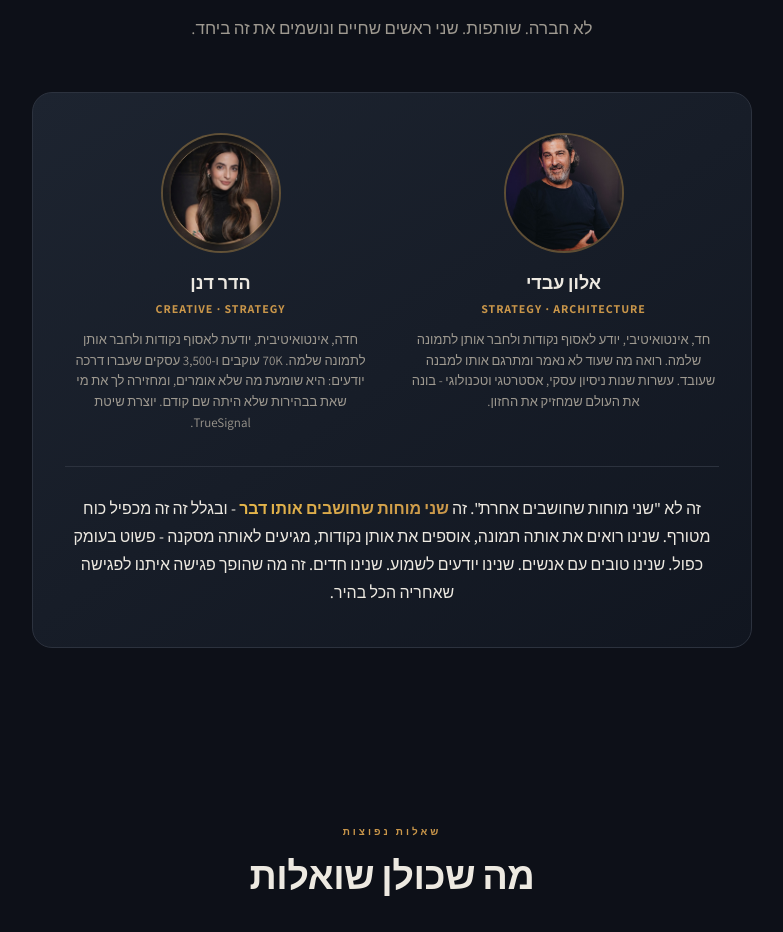
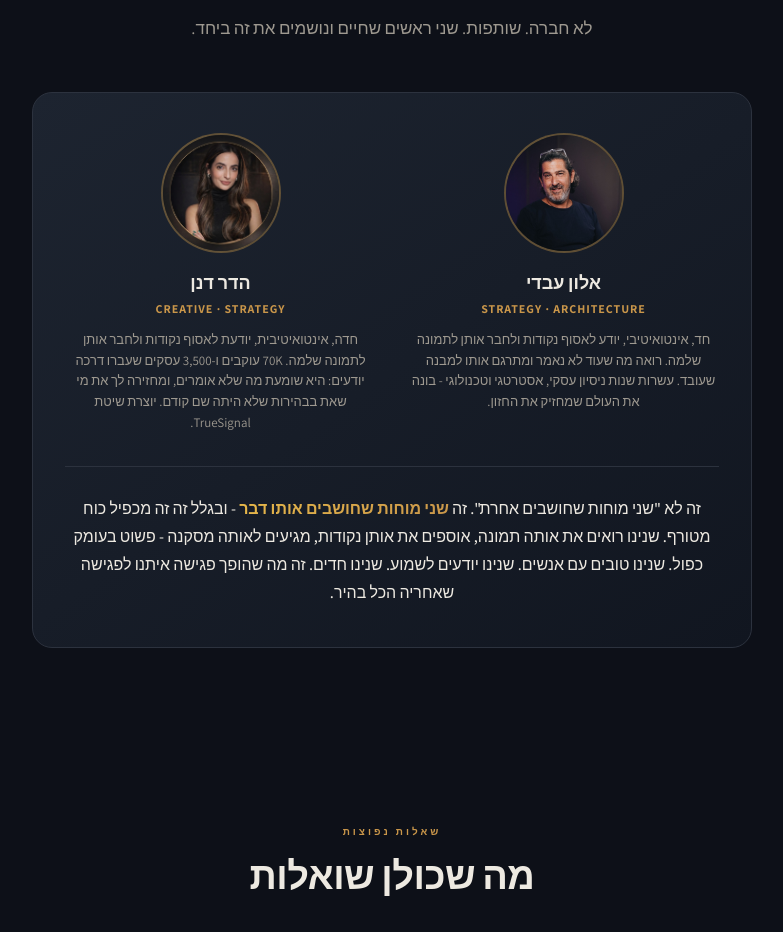
Before and after one commit to AlonAbadi/hadar-danan, a Next.js app: page /atelier in a window 1280 px wide. Shown: the part 5060-5992 px from the top of the page, without its empty margins (248-1031 px from the left). Built offline with nearby package versions, Linux system fonts and the light colour scheme; no server answers.

Commit message:
fix(atelier): adjust Alon's photo position so head isn't cropped

```diff
--- a/app/atelier/AtelierLandingClient.tsx
+++ b/app/atelier/AtelierLandingClient.tsx
@@ -366,7 +366,7 @@ export function AtelierLandingClient({ faqs }: Props) {
             <div className="team-duo">
               <div className="team-person">
                 <div className="team-photo-placeholder" style={{ padding: 0, overflow: "hidden", borderRadius: "50%" }}>
-                  <img src="/alonimage.jpg" alt="אלון עבדי" style={{ width: "100%", height: "100%", objectFit: "cover", display: "block" }} />
+                  <img src="/alonimage.jpg" alt="אלון עבדי" style={{ width: "100%", height: "100%", objectFit: "cover", objectPosition: "center 15%", display: "block" }} />
                 </div>
                 <div className="team-name">אלון עבדי</div>
                 <div className="team-role">Strategy · Architecture</div>
```
